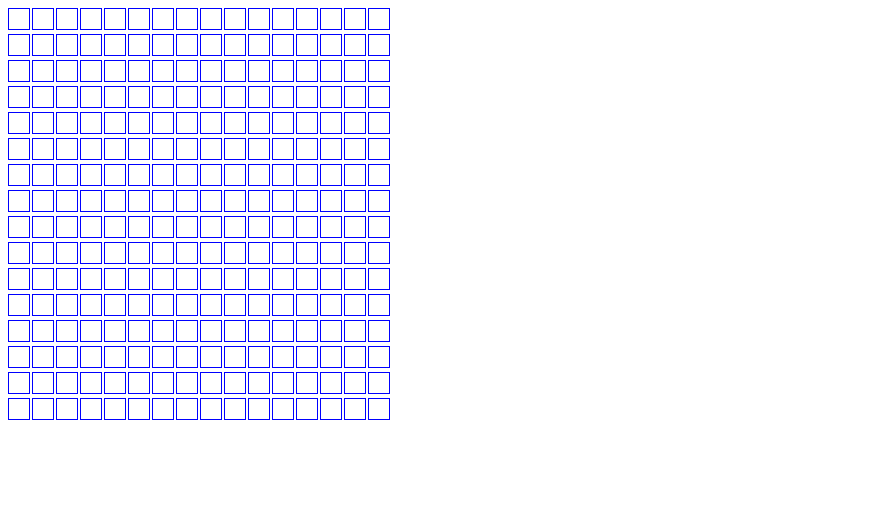
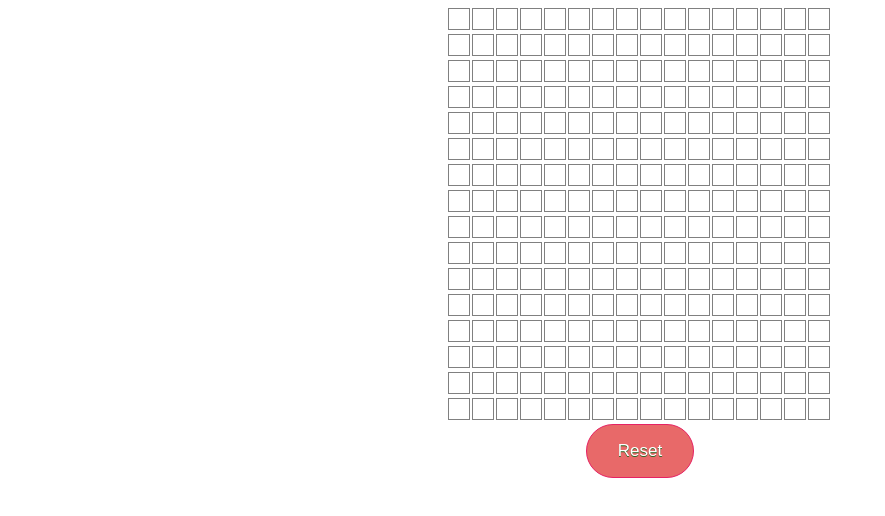
Before and after one commit to ivantrj/Etch-a-Sketch, a plain HTML site: page index.html in a window 1280 px wide. Shown: the whole page, without its empty margins (0-885 px from the left). Drawn offline with Linux system fonts and the light colour scheme.

Commit message:
add reset button, no new grid functionality yet

```diff
--- a/index.html
+++ b/index.html
@@ -11,6 +11,12 @@
     <div id="container">
     </div>
 
+<div class="buttonHolder">
+    <button id="resetButton">
+        Reset
+    </button>
+</div>
+
 </body>
 <script type="text/javascript" src="script.js"></script>
 </html>
--- a/script.js
+++ b/script.js
@@ -1,13 +1,15 @@
 const container = document.getElementById("container");
 let rows = document.getElementsByClassName('gridRow');
 let cells = document.getElementsByClassName('gridCell');
+let newRows = 16;
+let newCells = 16;
 
 
 defaultGrid();
 //creates a default grid with 16x16
 function defaultGrid() {
-    makeRows(16);
-    makeColumns(16);
+    makeRows(newRows);
+    makeColumns(newCells);
 }
 
 function makeRows(rowNum) {
@@ -26,7 +28,22 @@ function makeColumns(colNum) {
     }
 }
 
-//event listeners for hover effect
-document.getElementsByClassName("gridRow").addEventListener("onmouseover", function() {
-    rows.style.color = "gray";
-});
+
+for (var i = 0; i < cells.length; i++) {
+    cells[i].addEventListener('mouseenter', function() {
+        this.style.backgroundColor = "black";
+    });
+}
+
+function reset() {
+    for(var i = 0; i < cells.length; i++) {
+        cells[i].style.backgroundColor = "white";
+    }
+    newRows = window.prompt("Enter new rows dimensions: ")
+    newCells = window.prompt("Enter new cells dimensions: ")
+
+}
+
+const btnReset = document.getElementById("resetButton");
+
+btnReset.addEventListener('click', reset);
--- a/style.css
+++ b/style.css
@@ -1,7 +1,29 @@
 .gridCell {
-    border: 1px solid blue;
+    border: 1px solid gray;
     min-width: 20px;
     min-height: 20px;
     display: inline-block;
     margin-right: 2px;
   }
+
+  #container {
+    text-align: center;
+  }
+
+  button {
+    background-color:#e86969;
+    border-radius:28px;
+    border:1px solid #e62264;
+    display:inline-block;
+    cursor:pointer;
+    color:#ffffff;
+    font-family:Arial;
+    font-size:17px;
+    padding:16px 31px;
+    text-decoration:none;
+    text-shadow:0px 1px 0px #2f6627;
+  }
+
+  .buttonHolder {
+    text-align: center;
+  }
```
